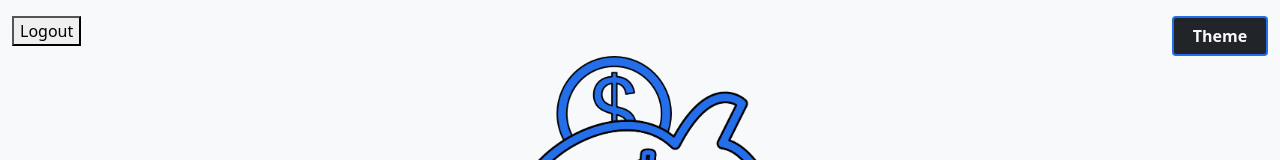
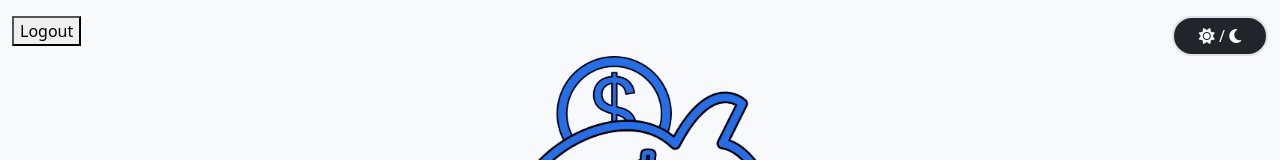
Before and after one commit to AlexTsika/saver, an Angular app: page /login in a window 1280 px wide. Shown: the top 160 px of the page. Built offline with nearby package versions, Linux system fonts and the light colour scheme.

Commit message:
changed theme button layout

```diff
--- a/src/app/app.component.html
+++ b/src/app/app.component.html
@@ -4,10 +4,8 @@
     <!-- theme toggle -->
     <div class="row justify-content-end">
         <div class="col">
-            <button (click)="toggleTheme()"
-                [ngClass]="{'btn': true, 'dark-mode-btn': isDarkTheme, 'light-mode-btn': !isDarkTheme}"
-                class="fw-bold float-end">Theme</button>
-                <!-- logout button -->
+            <button [ngClass]="{'btn': true, 'dark-mode-btn': isDarkTheme, 'light-mode-btn': !isDarkTheme}" class="float-end btn border border-2 rounded-pill text-black" (click)="toggleTheme()"><i
+                class="fa-solid fa-sun text-black"></i> / <i class="fa-solid fa-moon text-black"></i></button>
             <button (click)="logout()" class="float-start">Logout</button>
         </div>
 
```
